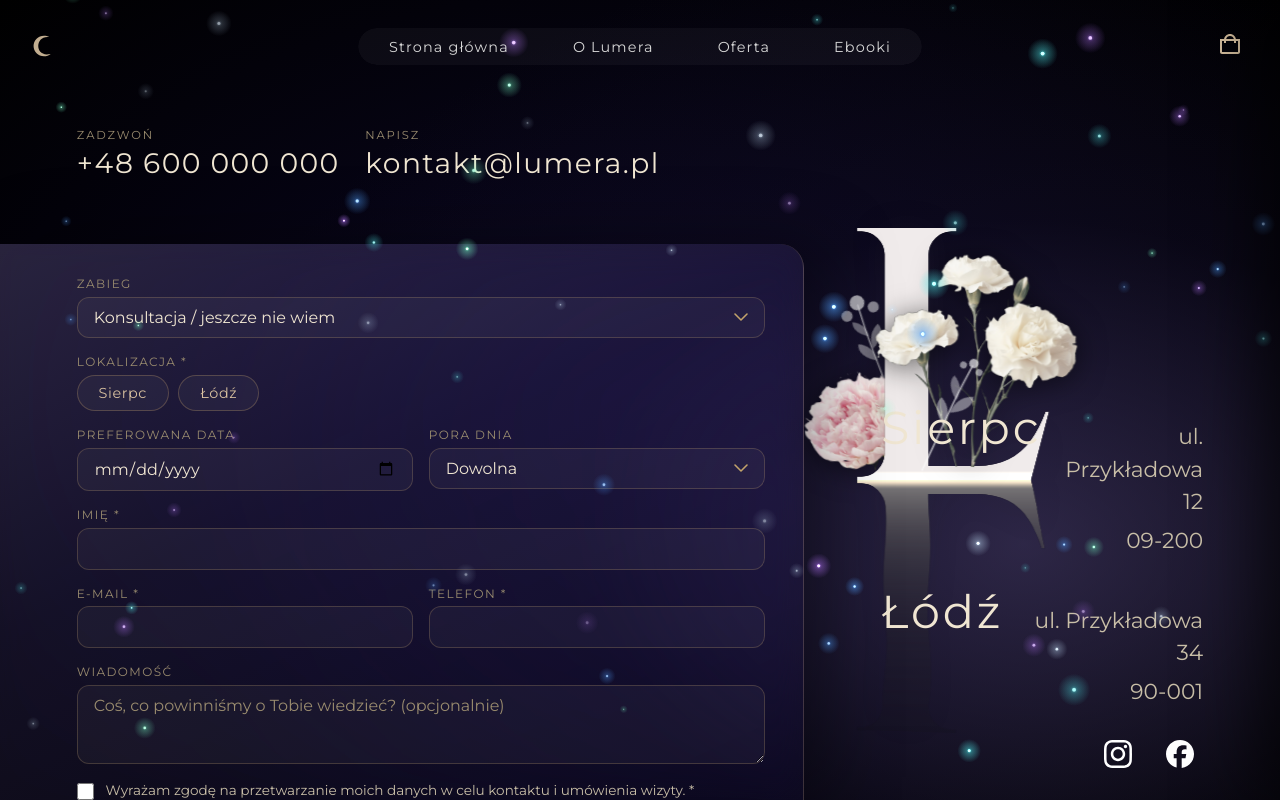
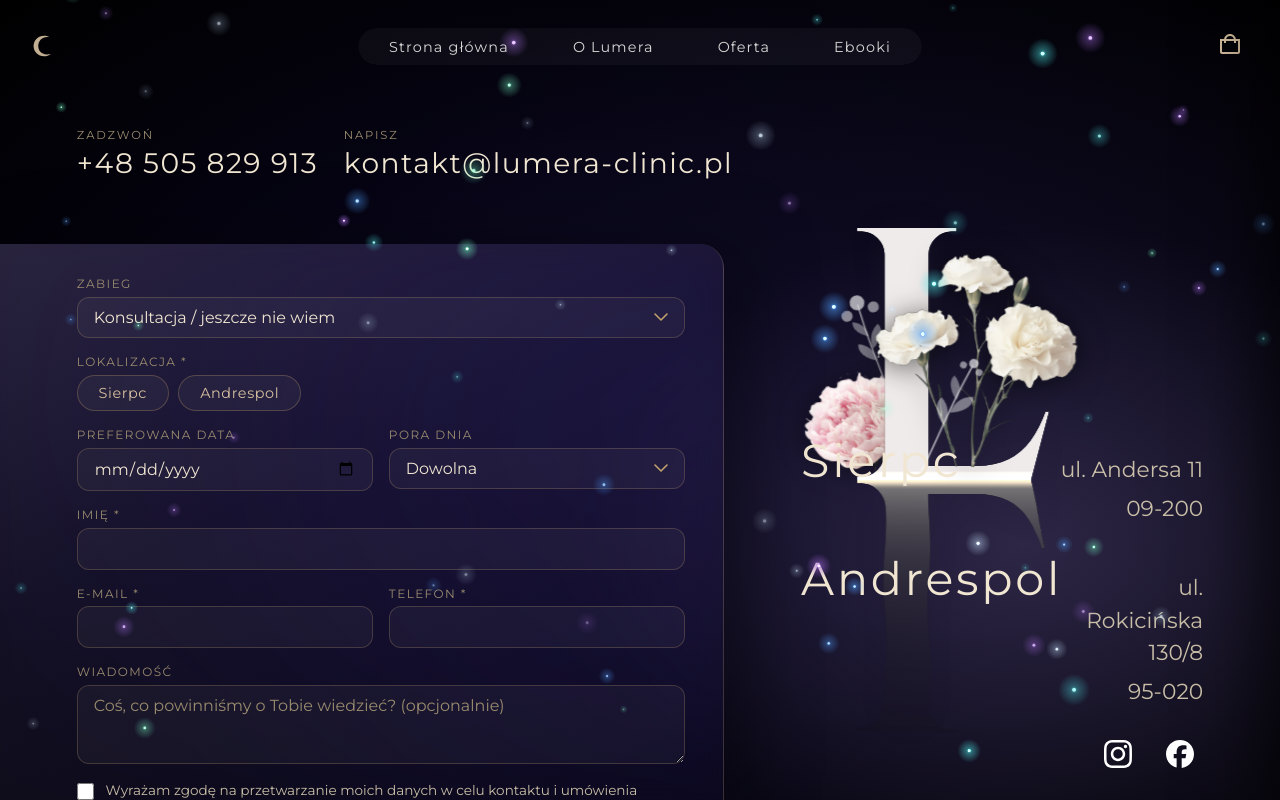
Before and after one commit to eM-Bien/lumera, a Next.js app: page /kontakt in a window 1280 px wide. Built offline with nearby package versions, Linux system fonts and the light colour scheme.

Commit message:
add contact data

```diff
--- a/app/api/kontakt/route.ts
+++ b/app/api/kontakt/route.ts
@@ -80,7 +80,7 @@ export async function POST(request: Request) {
   // Uwaga: `||`, nie `??` — puste CONTACT_FROM (="") też ma wpaść w domyślne.
   const from =
     process.env.CONTACT_FROM?.trim() || "Lumera <onboarding@resend.dev>";
-  const to = process.env.CONTACT_TO?.trim() || "kontakt@lumera.pl";
+  const to = process.env.CONTACT_TO?.trim() || "kontakt@lumera-clinic.pl";
 
   const html = `
     <div style="font-family:Arial,sans-serif;background:#0a0720;padding:24px">
--- a/app/components/OfferExplorer/offer-types.ts
+++ b/app/components/OfferExplorer/offer-types.ts
@@ -1,7 +1,7 @@
 export type Category = "Twarz" | "Ciało";
 
-export type Location = "Sierpc" | "Łódź";
-export const LOCATIONS: Location[] = ["Sierpc", "Łódź"];
+export type Location = "Sierpc" | "Andrespol";
+export const LOCATIONS: Location[] = ["Sierpc", "Andrespol"];
 
 export type Offer = {
   id: string;
@@ -21,7 +21,7 @@ export const OFFERS: Offer[] = [
     title: "Oczyszczanie wodorowe",
     price: "500 zł",
     category: "Twarz",
-    locations: ["Sierpc", "Łódź"],
+    locations: ["Sierpc", "Andrespol"],
     image: "/offer/wodorowe.jpg",
     description:
       "Zaawansowany zabieg, który usuwa nadmiar sebum i zanieczyszczenia oraz neutralizuje wolne rodniki odpowiedzialne za przedwczesne starzenie skóry. Doskonały dla cery tłustej, mieszanej i problematycznej, a także dla każdego, kto chce przywrócić skórze świeżość i naturalny blask.",
@@ -38,7 +38,7 @@ export const OFFERS: Offer[] = [
     title: "Infuzja tlenowa",
     price: "500 zł",
     category: "Twarz",
-    locations: ["Sierpc", "Łódź"],
+    locations: ["Sierpc", "Andrespol"],
     image: "/offer/infuzja.jpg",
     description:
       "Zabieg wykorzystujący czysty tlen pod ciśnieniem do wtłaczania składników aktywnych w głąb skóry. Zapewnia natychmiastowe odżywienie i regenerację — bez bólu i okresu rekonwalescencji. Idealny dla zmęczonej, odwodnionej i pozbawionej blasku cery.",
@@ -55,7 +55,7 @@ export const OFFERS: Offer[] = [
     title: "Oczyszczanie wodorowe + infuzja tlenowa",
     price: "500 zł",
     category: "Twarz",
-    locations: ["Sierpc", "Łódź"],
+    locations: ["Sierpc", "Andrespol"],
     description:
       "Połączenie dwóch zabiegów, które kompleksowo odpowiadają na potrzeby skóry. Najpierw dokładne oczyszczenie z zanieczyszczeń i wolnych rodników, a następnie intensywne nawilżenie, odżywienie i regeneracja dzięki infuzji tlenowej.",
     effects: [
@@ -71,7 +71,7 @@ export const OFFERS: Offer[] = [
     title: "Żelazko przeciwzmarszczkowe — twarz",
     price: "500 zł",
     category: "Twarz",
-    locations: ["Sierpc", "Łódź"],
+    locations: ["Sierpc", "Andrespol"],
     description:
       "Zabieg z wykorzystaniem żelazka kosmetycznego, który wspomaga przenikanie substancji aktywnych, pobudza mikrokrążenie i stymuluje skórę do regeneracji. Skutecznie spowalnia pierwsze oznaki starzenia i przywraca wypoczęty wygląd.",
     effects: [
@@ -87,7 +87,7 @@ export const OFFERS: Offer[] = [
     title: "Żelazko antycellulitowe — ciało",
     price: "500 zł",
     category: "Ciało",
-    locations: ["Sierpc", "Łódź"],
+    locations: ["Sierpc", "Andrespol"],
     description:
       "Zabieg z wykorzystaniem żelazka kosmetycznego, który poprawia mikrokrążenie, wspomaga metabolizm komórkowy i zwiększa skuteczność działania preparatów antycellulitowych. Pomaga w walce z cellulitem i utratą jędrności.",
     effects: [
--- a/app/components/OfferExplorer/trycho-types.ts
+++ b/app/components/OfferExplorer/trycho-types.ts
@@ -16,7 +16,7 @@ export const TRYCHO_TREATMENTS: TrychoTreatment[] = [
     id: "konsultacja-trychologiczna",
     title: "Konsultacja trychologiczna z badaniem skóry głowy",
     price: "500 zł",
-    locations: ["Sierpc", "Łódź"],
+    locations: ["Sierpc", "Andrespol"],
     description:
       "Obejmuje szczegółowy wywiad zdrowotny, ocenę stanu włosów i skóry głowy oraz badanie trichoskopowe. Pozwala rozpoznać przyczyny problemów takich jak nadmierne wypadanie włosów, łupież, świąd, przetłuszczanie czy stany zapalne. Po konsultacji przygotowywany jest indywidualny plan terapii i pielęgnacji.",
   },
@@ -24,7 +24,7 @@ export const TRYCHO_TREATMENTS: TrychoTreatment[] = [
     id: "leczenie-lysienia",
     title: "Leczenie łysienia",
     price: "500 zł",
-    locations: ["Sierpc", "Łódź"],
+    locations: ["Sierpc", "Andrespol"],
     description:
       "Postępowanie dobierane jest indywidualnie w zależności od rodzaju łysienia (androgenowe, telogenowe, plackowate i inne). Terapia może obejmować zabiegi gabinetowe, preparaty trychologiczne, zalecenia pielęgnacyjne oraz współpracę z lekarzem w razie potrzeby. Celem jest ograniczenie wypadania włosów i pobudzenie ich odrostu.",
   },
@@ -32,7 +32,7 @@ export const TRYCHO_TREATMENTS: TrychoTreatment[] = [
     id: "leczenie-azs-lupiezu",
     title: "Leczenie AZS, łupieżu i innych schorzeń skóry głowy",
     price: "500 zł",
-    locations: ["Sierpc", "Łódź"],
+    locations: ["Sierpc", "Andrespol"],
     description:
       "Pomoc w terapii atopowego zapalenia skóry (AZS), łupieżu suchego i tłustego, łojotokowego zapalenia skóry, nadmiernego przetłuszczania, przesuszenia, świądu, łuszczycy skóry głowy oraz podrażnień. Terapia obejmuje odpowiednio dobrane preparaty, zabiegi i zalecenia pielęgnacyjne.",
   },
@@ -40,7 +40,7 @@ export const TRYCHO_TREATMENTS: TrychoTreatment[] = [
     id: "leczenie-wszawicy",
     title: "Leczenie wszawicy",
     price: "500 zł",
-    locations: ["Sierpc", "Łódź"],
+    locations: ["Sierpc", "Andrespol"],
     description:
       "Ocena stopnia nasilenia problemu, instruktaż prawidłowego postępowania, dobór preparatów oraz zalecenia dotyczące dezynfekcji otoczenia i profilaktyki nawrotów.",
   },
@@ -48,7 +48,7 @@ export const TRYCHO_TREATMENTS: TrychoTreatment[] = [
     id: "infuzja-skora-glowy",
     title: "Infuzja na skórę głowy",
     price: "500 zł",
-    locations: ["Sierpc", "Łódź"],
+    locations: ["Sierpc", "Andrespol"],
     description:
       "Nowoczesny zabieg polegający na wtłaczaniu substancji aktywnych w skórę głowy przy użyciu technologii infuzji. Składniki odżywcze, nawilżające i stymulujące cebulki włosów wspierają regenerację skóry, poprawiają kondycję włosów, ograniczają ich wypadanie i wspomagają wzrost. Zabieg jest komfortowy i nieinwazyjny.",
   },
--- a/app/kontakt/page.tsx
+++ b/app/kontakt/page.tsx
@@ -12,27 +12,27 @@ const cinzel = Cinzel({
   variable: "--font-cinzel",
 });
 
-const PHONE = "+48 600 000 000";
-const PHONE_HREF = "+48600000000";
-const EMAIL = "kontakt@lumera.pl";
+const PHONE = "+48 505 829 913";
+const PHONE_HREF = "+48505829913";
+const EMAIL = "kontakt@lumera-clinic.pl";
 
 const LOCATIONS = [
-  { city: "Sierpc", street: "ul. Przykładowa 12", zip: "09-200" },
-  { city: "Łódź", street: "ul. Przykładowa 34", zip: "90-001" },
+  { city: "Sierpc", street: "ul. Andersa 11", zip: "09-200" },
+  { city: "Andrespol", street: "ul. Rokicińska 130/8", zip: "95-020" },
 ];
 
 const SOCIALS = [
   {
     name: "Instagram",
-    href: "https://instagram.com/lumera.studio",
+    href: "https://instagram.com/lumera_pl",
     icon: "/icons/insta.svg",
-    label: "@lumera.studio",
+    label: "@lumera_pl",
   },
   {
     name: "Facebook",
-    href: "https://facebook.com/lumera.studio",
+    href: "https://facebook.com/lumera.clinic",
     icon: "/icons/facebook.svg",
-    label: "/lumera.studio",
+    label: "/lumera.clinic",
   },
 ];
 
```
